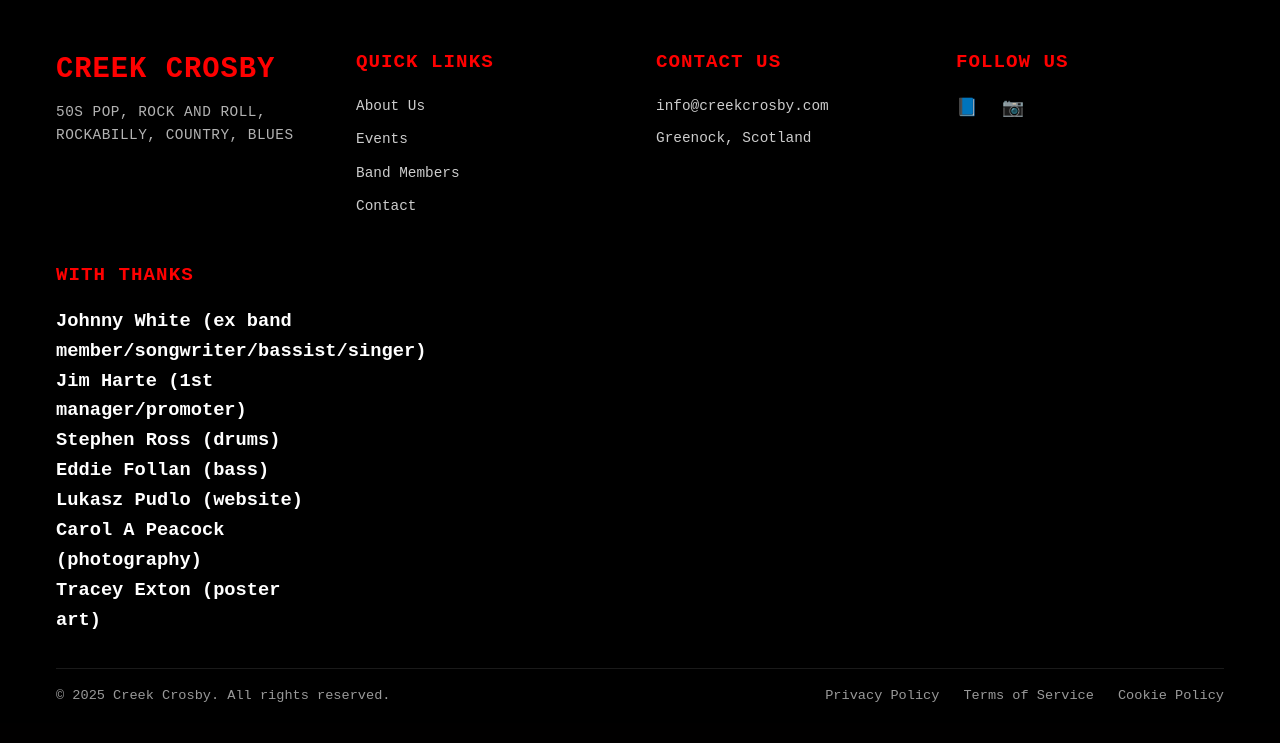
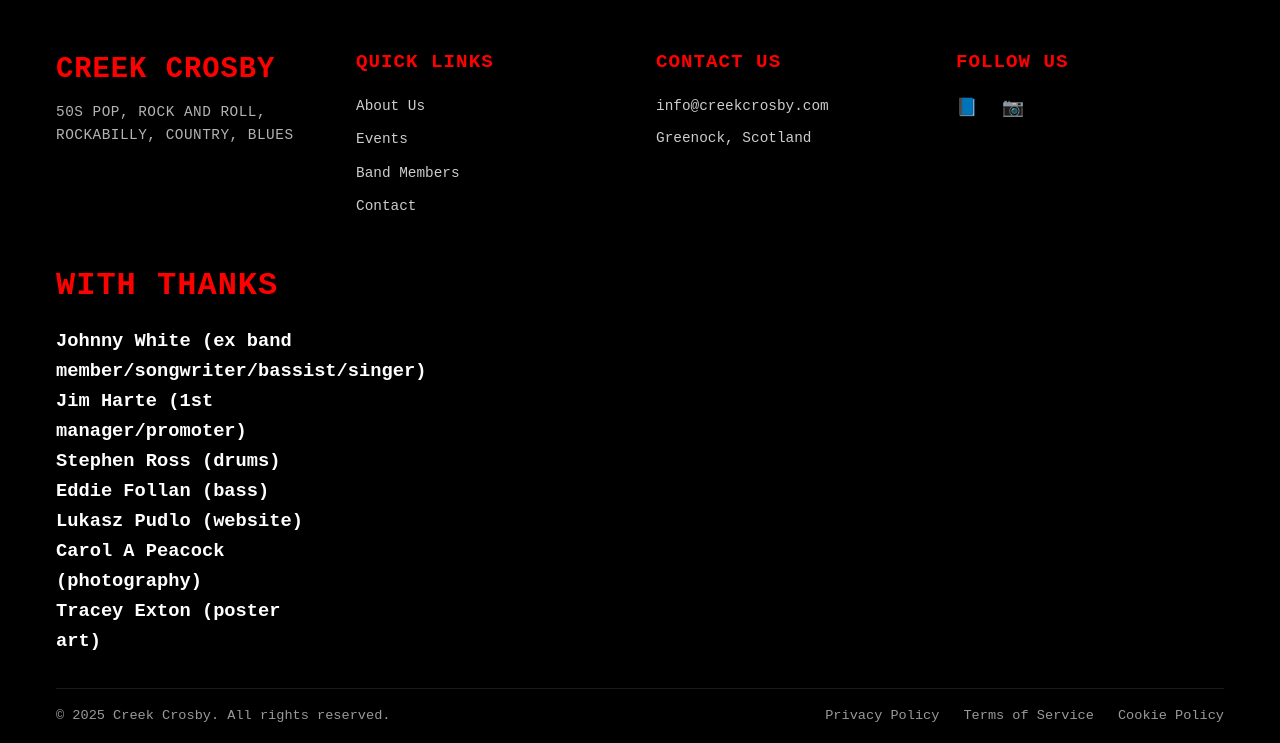
Before and after one commit to lukasz-pudlo/creekcrosby, a Django app: page / in a window 1280 px wide. Shown: the part 2072-2815 px from the top of the page. Before the commit the page ends 2774 px from the top, so only its background shows below. Run offline with Django 5.2, Linux system fonts and the light colour scheme; data that the repository does not hold is empty.

Commit message:
Move band's name higher

```diff
--- a/static/css/style.css
+++ b/static/css/style.css
@@ -179,7 +179,7 @@ body {
     align-items: center;
     background: linear-gradient(45deg, rgba(255, 0, 0, 0.1), transparent),
         linear-gradient(rgba(0, 0, 0, 0.7), rgba(0, 0, 0, 0.7)),
-        url('/static/images/ashtray3.jpg') center/cover;
+        url('/static/images/JM DSC_2067 BW.jpg') center/cover;
     color: #ffffff;
     text-align: center;
     padding: 1rem;
@@ -191,6 +191,7 @@ body {
     z-index: 2;
     max-width: 800px;
     margin: 0 auto;
+    margin-top: -3rem;
     animation: fadeIn 1.5s ease-out;
 }
 
@@ -891,7 +892,7 @@ section {
 
 .footer-thanks h4 {
     color: var(--primary-color);
-    font-size: 1.2rem;
+    font-size: 2rem;
     margin-bottom: 1rem;
     text-transform: uppercase;
     letter-spacing: 1px;
```
